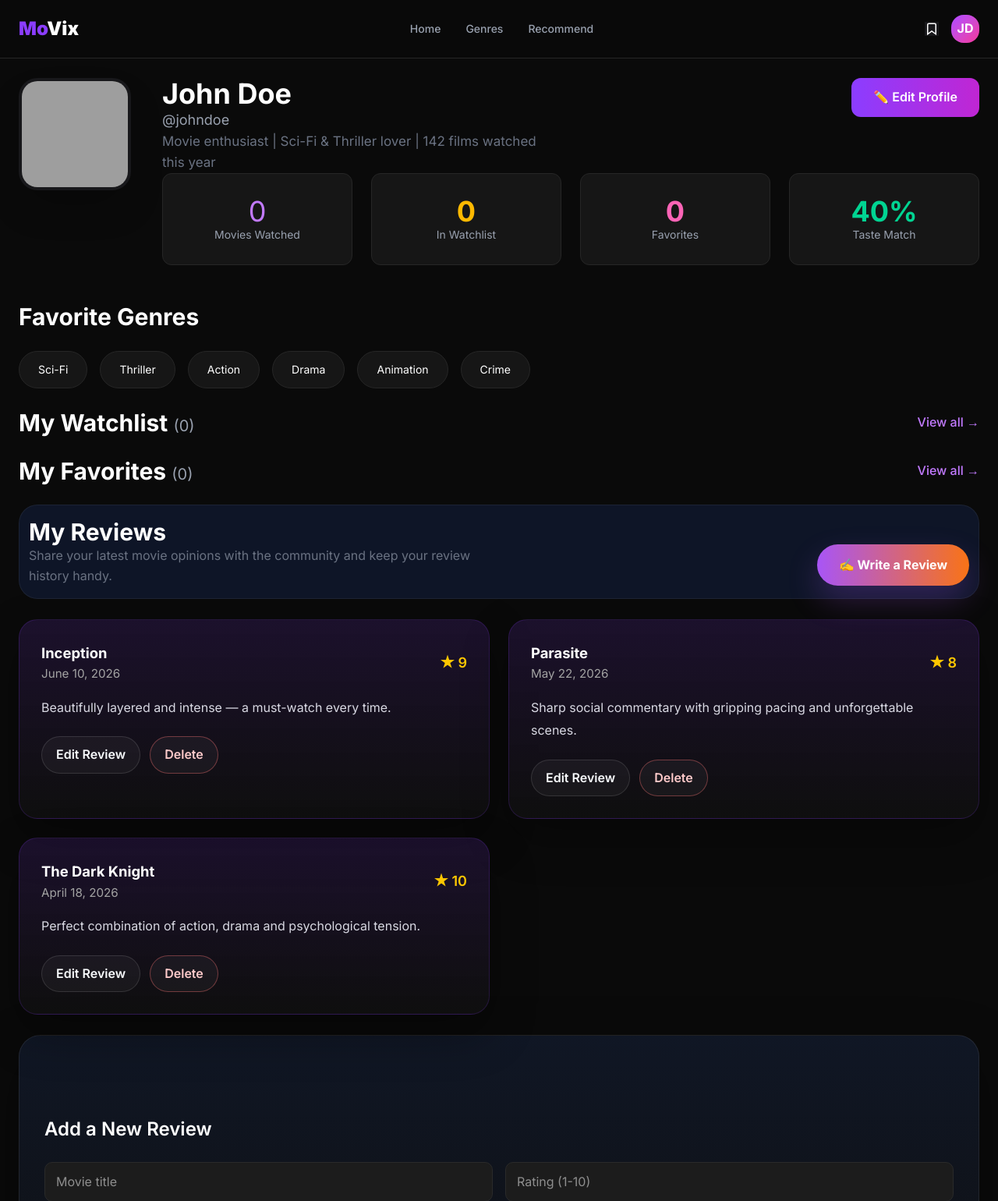
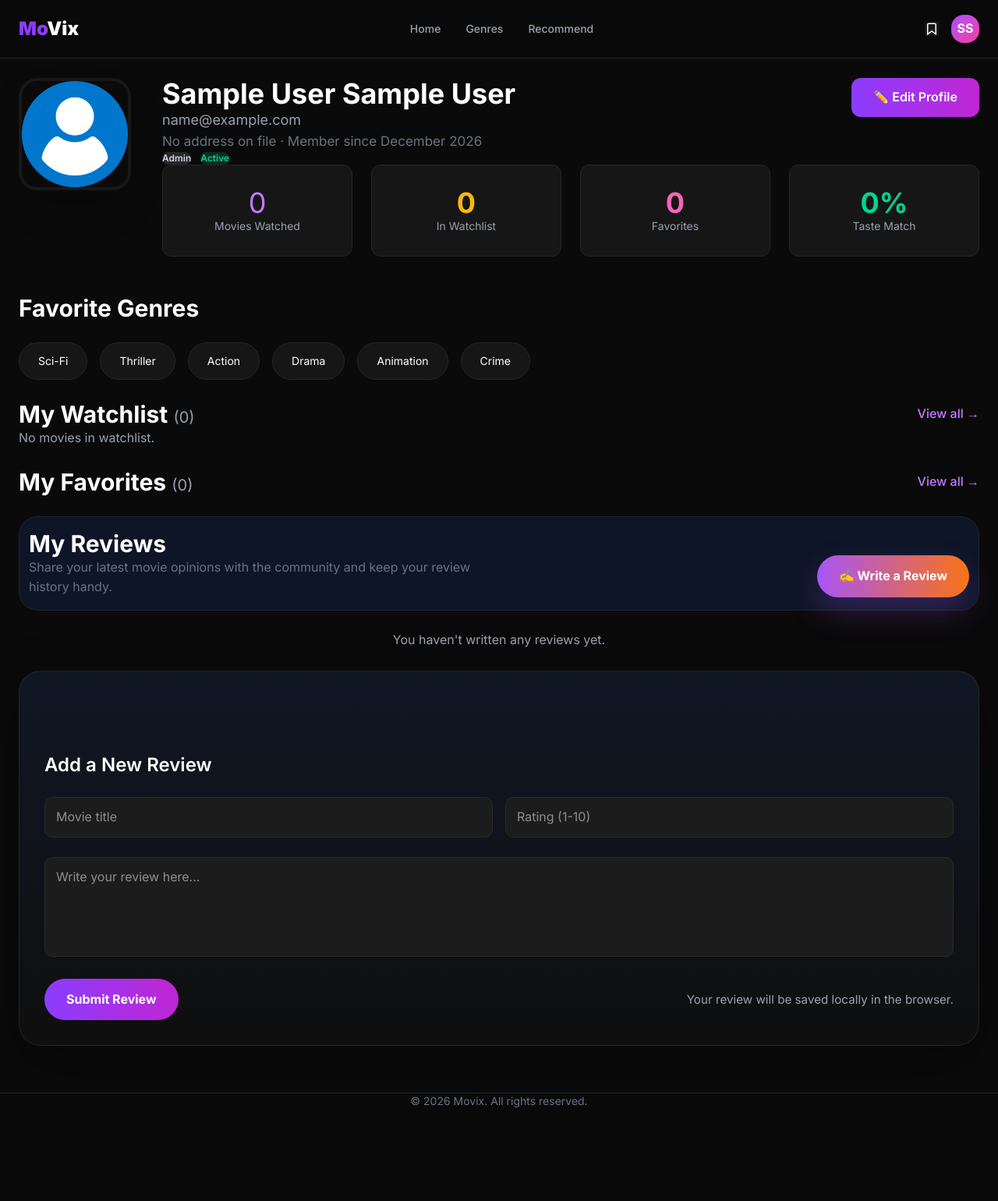
Before and after one commit to GenjaLuffy/Movix, a Flask app: page /profile in a window 1280 px wide. Shown: the top 1540 px of the page at 78% size. After the commit the page ends 1420 px from the top, so only its background shows below. Run offline with Flask 3, Linux system fonts and the light colour scheme; the visitor is signed in with stand-in values (Sample User, id 1); data that the repository does not hold is empty; parts of the project's set-up code (start-up, migrations or seed data) failed here and were passed over; grey boxes are pictures that could not be loaded.

Commit message:
profile complet

```diff
--- a/app.py
+++ b/app.py
@@ -4,6 +4,7 @@ import bcrypt
 from flask import (
     Flask,
     render_template,
+    session,
     request,
     redirect,
     session,
@@ -236,11 +237,74 @@ def logout():
 def home_page():
     return render_template("index.html")
 
-
 @app.route("/profile")
 @login_required
 def profile_page():
-    return render_template("profile.html")
+    conn = get_connection()
+    cursor = conn.cursor(dictionary=True)
+
+    user_id = session["user_id"]
+
+    # User details
+    cursor.execute("SELECT * FROM users WHERE id=%s", (user_id,))
+    user = cursor.fetchone()
+
+    # Movies Watched Count
+    cursor.execute(
+        "SELECT COUNT(*) AS total FROM watched WHERE user_id=%s",
+        (user_id,)
+    )
+    watched_count = cursor.fetchone()["total"]
+
+    # Watchlist Count
+    cursor.execute(
+        "SELECT COUNT(*) AS total FROM watchlist WHERE user_id=%s",
+        (user_id,)
+    )
+    watchlist_count = cursor.fetchone()["total"]
+
+    # Favorites Count
+    cursor.execute(
+        "SELECT COUNT(*) AS total FROM favorites WHERE user_id=%s",
+        (user_id,)
+    )
+    favorites_count = cursor.fetchone()["total"]
+
+    # Reviews Count
+    cursor.execute(
+        "SELECT COUNT(*) AS total FROM reviews WHERE user_id=%s",
+        (user_id,)
+    )
+    reviews_count = cursor.fetchone()["total"]
+
+    # Fetch all reviews
+    cursor.execute("""
+        SELECT
+            review_text,
+            rating,
+            status,
+            created_at,
+            movie_id
+        FROM reviews
+        WHERE user_id=%s
+        ORDER BY created_at DESC
+    """, (user_id,))
+    reviews = cursor.fetchall()
+
+    cursor.close()
+    conn.close()
+
+    return render_template(
+        "profile.html",
+        user=user,
+        watched_count=watched_count,
+        watchlist_count=watchlist_count,
+        favorites_count=favorites_count,
+        reviews_count=reviews_count,
+        reviews=reviews
+    )
+
+    return render_template("profile.html", user=user)
 
 
 # =====================================================
--- a/templates/profile.html
+++ b/templates/profile.html
@@ -17,15 +17,14 @@
     <!-- Navigation -->
     <nav class="nav">
         <div class="nav-content">
-            <a href="index.html" style="text-decoration:none;">
+            <a href="/home" style="text-decoration:none;">
                 <span style="font-size:24px;font-weight:900;">
                     <span style="color:var(--primary)">Mo</span>Vix
                 </span>
             </a>
 
             <div class="flex items-center gap-8">
-                <a href="index.html#trending"
-                    class="text-sm font-medium text-gray-400 hover:text-white transition">Home</a>
+                <a href="/home" class="text-sm font-medium text-gray-400 hover:text-white transition">Home</a>
                 <a href="index.html#genres"
                     class="text-sm font-medium text-gray-400 hover:text-white transition">Genres</a>
                 <a href="index.html#recommend"
@@ -42,7 +41,8 @@
 
                 <div
                     class="w-9 h-9 bg-gradient-to-br from-purple-500 to-pink-500 rounded-2xl flex items-center justify-center text-white font-bold cursor-pointer">
-                    <a href="profile.html">JD</a>
+                    <a href="/profile">{{ (user.first_name[0] ~ user.last_name[0])|upper if user and user.first_name
+                        and user.last_name else "?" }}</a>
                 </div>
             </div>
         </div>
@@ -52,9 +52,7 @@
         <!-- Profile Header -->
         <div class="flex flex-col md:flex-row gap-10 items-start mb-16">
             <div class="relative group w-36 h-36 flex-shrink-0">
-                <img id="profileAvatar"
-                    src="https://images.unsplash.com/photo-1507003211169-0a1dd7228f2d?w=400&h=400&fit=crop&crop=face"
-                    alt="Profile Picture"
+                <img id="profileAvatar" src="../static/images/user.png" alt="Profile Picture"
                     class="w-36 h-36 object-cover rounded-3xl border-4 border-zinc-900 shadow-2xl">
 
                 <div onclick="triggerFileInput()"
@@ -72,11 +70,22 @@
             <div class="flex-1">
                 <div class="flex flex-col sm:flex-row sm:items-start sm:justify-between gap-6">
                     <div>
-                        <h1 class="text-4xl font-bold">John Doe</h1>
-                        <p class="text-gray-400 mt-2 text-lg">@johndoe</p>
+                        <h1 class="text-4xl font-bold">{{ user.first_name }} {{ user.last_name }}</h1>
+                        <p class="text-gray-400 mt-2 text-lg">{{ user.email }}</p>
                         <p class="text-gray-500 mt-4 max-w-lg text-[17px]">
-                            Movie enthusiast | Sci-Fi & Thriller lover | 142 films watched this year
+                            {{ user.address if user.address else "No address on file" }}
+                            {% if user.created_at %}
+                            · Member since {{ user.created_at.strftime('%B %Y') }}
+                            {% endif %}
                         </p>
+                        <div class="flex items-center gap-3 mt-4">
+                            <span
+                                class="px-3 py-1 rounded-full text-xs font-semibold bg-zinc-800 text-gray-300 capitalize">{{
+                                user.role }}</span>
+                            <span
+                                class="px-3 py-1 rounded-full text-xs font-semibold {{ 'bg-emerald-500/20 text-emerald-400' if user.status == 'Active' else 'bg-red-500/20 text-red-400' }}">{{
+                                user.status }}</span>
+                        </div>
                     </div>
                     <button onclick="editProfile()" class="edit-btn self-start whitespace-nowrap">
                         ✏️ Edit Profile
@@ -109,9 +118,12 @@
                                 </button>
                             </div>
 
-                            <input id="editName" class="input" placeholder="Full Name">
-                            <input id="editUsername" class="input" placeholder="Username">
-                            <textarea id="editBio" class="input h-28 resize-none" placeholder="Bio"></textarea>
+                            <div class="grid grid-cols-2 gap-4">
+                                <input id="editFirstName" class="input" placeholder="First Name">
+                                <input id="editLastName" class="input" placeholder="Last Name">
+                            </div>
+                            <input id="editEmail" class="input" type="email" placeholder="Email">
+                            <textarea id="editAddress" class="input h-28 resize-none" placeholder="Address"></textarea>
 
                             <button onclick="saveProfile()" class="save-btn">
                                 Save Changes
@@ -123,15 +135,17 @@
                 <!-- Stats -->
                 <div class="stats-grid mt-12">
                     <div class="stat-card">
-                        <div class="text-4xl cursor-pointer text-purple-400" id="statWatched">0</div>
+                        <div class="text-4xl cursor-pointer text-purple-400" id="statWatched">{{ watched_count }}</div>
                         <div class="text-sm text-gray-400 mt-2">Movies Watched</div>
                     </div>
                     <a href="#watchlistPreview" class="stat-card stat-card-link">
-                        <div class="text-4xl cursor-pointer font-bold text-amber-400" id="statWatchlist">0</div>
+                        <div class="text-4xl cursor-pointer font-bold text-amber-400" id="statWatchlist">{{
+                            watchlist_count }}</div>
                         <div class="text-sm text-gray-400 mt-2">In Watchlist</div>
                     </a>
                     <a href="#favoritesPreview" class="stat-card stat-card-link">
-                        <div class="text-4xl cursor-pointer font-bold text-pink-400" id="statFavorites">0</div>
+                        <div class="text-4xl cursor-pointer font-bold text-pink-400" id="statFavorites">{{
+                            favorites_count }}</div>
                         <div class="text-sm text-gray-400 mt-2">Favorites</div>
                     </a>
                     <div class="stat-card">
@@ -145,7 +159,19 @@
         <!-- Favorite Genres -->
         <div class="mb-16">
             <h2 class="text-3xl font-bold mb-6">Favorite Genres</h2><br>
-            <div class="flex cursor-pointer gap-4" id="genreChips"></div><br>
+            <div class="flex cursor-pointer gap-4" id="genreChips">
+                {% if favorites %}
+                {% for movie in favorites %}
+                <div class="movie-card">
+                    <img src="{{ movie.poster }}" alt="{{ movie.title }}">
+                    <h3>{{ movie.title }}</h3>
+                    <p>{{ movie.year }}</p>
+                </div>
+                {% endfor %}
+                {% else %}
+                <p class="text-gray-400">No favorite movies.</p>
+                {% endif %}
+            </div><br>
         </div>
 
         <!-- Watchlist -->
@@ -155,7 +181,19 @@
                         id="wlCount">(0)</span></h2>
                 <a href="index.html#watchlist" class="text-purple-400 hover:text-purple-300 font-medium">View all →</a>
             </div>
-            <div id="watchlistPreview" class="movie-grid"></div><br>
+            <div id="watchlistPreview" class="movie-grid">
+                {% if watchlist %}
+                {% for movie in watchlist %}
+                <div class="movie-card">
+                    <img src="{{ movie.poster }}" alt="{{ movie.title }}">
+                    <h3>{{ movie.title }}</h3>
+                    <p>{{ movie.year }}</p>
+                </div>
+                {% endfor %}
+                {% else %}
+                <p class="text-gray-400">No movies in watchlist.</p>
+                {% endif %}
+            </div><br>
         </div>
         <!-- Favorites -->
         <div>
@@ -173,28 +211,91 @@
             <div class="review-header flex flex-col gap-6 xl:flex-row xl:items-end xl:justify-between mb-8">
                 <div>
                     <h2 class="text-3xl font-bold">My Reviews</h2>
-                    <p class="text-gray-500 mt-2 max-w-xl">Share your latest movie opinions with the community and keep your review history handy.</p>
+                    <p class="text-gray-500 mt-2 max-w-xl">Share your latest movie opinions with the community and keep
+                        your review history handy.</p>
                 </div>
-                <button onclick="openReviewForm()"
-                    class="review-cta">
+                <button onclick="openReviewForm()" class="review-cta">
                     ✍️ Write a Review
                 </button>
             </div> <br>
 
-            <div id="reviewSection" class="grid gap-6 md:grid-cols-2"></div><br>
+            <div id="reviewSection" class="grid gap-6 md:grid-cols-2">
+
+                {% if reviews %}
+
+                {% for review in reviews %}
+
+                <div class="bg-gray-900 rounded-xl border border-gray-700 p-5">
+
+                    <div class="flex justify-between items-start mb-3">
+
+                        <h3 class="text-xl font-semibold text-white">
+                            {{ review.title }}
+                        </h3>
+
+                        <span class="text-yellow-400 font-bold">
+                            ⭐ {{ review.rating }}/10
+                        </span>
+
+                    </div>
+
+                    <p class="text-gray-300 mb-4">
+                        {{ review.review_text }}
+                    </p>
+
+                    <div class="flex justify-between items-center text-sm">
+
+                        <span class="text-gray-500">
+                            {{ review.created_at.strftime('%d %b %Y') }}
+                        </span>
+
+                        {% if review.status == 'Approved' %}
+                        <span class="text-green-400 font-medium">
+                            Approved
+                        </span>
+                        {% elif review.status == 'Pending' %}
+                        <span class="text-yellow-400 font-medium">
+                            Pending
+                        </span>
+                        {% else %}
+                        <span class="text-red-400 font-medium">
+                            Rejected
+                        </span>
+                        {% endif %}
+
+                    </div>
+
+                </div>
+
+                {% endfor %}
+
+                {% else %}
+
+                <div class="col-span-2 text-center text-gray-400 py-10">
+                    You haven't written any reviews yet.
+                </div>
+
+                {% endif %}
+
+            </div><br>
 
             <div id="reviewFormCard" class="review-form-wrapper mt-12">
-                <div id="toastNotification" class="toast hidden"><span id="toastIcon" class="toast-icon"></span><span id="toastText" class="toast-text"></span><button id="toastAction" class="toast-action" type="button"></button></div>
+                <div id="toastNotification" class="toast hidden"><span id="toastIcon" class="toast-icon"></span><span
+                        id="toastText" class="toast-text"></span><button id="toastAction" class="toast-action"
+                        type="button"></button></div>
                 <h3 id="reviewFormHeader" class="text-2xl font-semibold mb-4">Add a New Review</h3><br>
                 <div class="grid gap-4 md:grid-cols-2">
                     <input id="reviewTitle" class="input" type="text" placeholder="Movie title" />
                     <input id="reviewRating" class="input" type="number" min="1" max="10" placeholder="Rating (1-10)" />
                 </div><br>
-                <textarea id="reviewText" class="input h-32 resize-none mt-4" placeholder="Write your review here..."></textarea>
+                <textarea id="reviewText" class="input h-32 resize-none mt-4"
+                    placeholder="Write your review here..."></textarea>
                 <div class="review-form-footer">
                     <button onclick="submitReview()" class="review-form-button">Submit Review</button>
-                    <button id="cancelReviewBtn" type="button" onclick="cancelReviewEdit()" class="review-cancel-btn" style="display:none;">Cancel Edit</button>
-                    <p id="reviewFormNote" class="review-form-note">Your review will be saved locally in the browser.</p>
+                    <button id="cancelReviewBtn" type="button" onclick="cancelReviewEdit()" class="review-cancel-btn"
+                        style="display:none;">Cancel Edit</button>
+                    <p id="reviewFormNote" class="review-form-note">Your review will be saved locally in the browser.
+                    </p>
                 </div>
             </div>
         </div>
@@ -237,9 +338,10 @@
                         Remove Favorite
                     </button>
                 </div><br>
-                <button id="modalReviewBtn" onclick="openReviewForm(currentMovieId)" class="action-btn cursor-pointer btn-review">
-                        ✍️ Review Movie
-                    </button>
+                <button id="modalReviewBtn" onclick="openReviewForm(currentMovieId)"
+                    class="action-btn cursor-pointer btn-review">
+                    ✍️ Review Movie
+                </button>
 
                 <div class="mt-12">
                     <h3 class="text-xl font-semibold mb-6">Similar Movies</h3>
@@ -250,6 +352,11 @@
     </div>
 
     <script>
+        // ==========================================
+        // CURRENT USER (rendered server-side from the /profile route)
+        // ==========================================
+        // const currentUser = {{ user | tojson | safe }};
+
         // ==========================================
         // MOVIE DATABASE WITH REAL TMDB POSTERS
         // ==========================================
@@ -394,101 +501,6 @@
             const favoriteScore = favorites.length * 2;
             const match = Math.min(100, 40 + genreScore + favoriteScore);
             document.getElementById('statTasteMatch').textContent = `${match}%`;
-        }
-
-        function renderWatchlist() {
-            const container = document.getElementById('watchlistPreview');
-            container.innerHTML = '';
-            const items = movies.filter(m => watchlist.includes(m.id));
-            items.forEach(m => container.appendChild(createMiniCard(m, 'watchlist')));
-
-            document.getElementById('wlCount').textContent = `(${items.length})`;
-            document.getElementById('statWatchlist').textContent = items.length;
-        }
-
-        function renderFavorites() {
-            const container = document.getElementById('favoritesPreview');
-            container.innerHTML = '';
-            const items = movies.filter(m => favorites.includes(m.id));
-            items.forEach(m => container.appendChild(createMiniCard(m, 'favorites')));
-
-            document.getElementById('favCount').textContent = `(${items.length})`;
-            document.getElementById('statFavorites').textContent = items.length;
-            renderTasteMatch();
-        }
-
-        function renderReviewSection() {
-            const container = document.getElementById('reviewSection');
-            container.innerHTML = '';
-
-            if (!userReviews.length) {
-                container.innerHTML = `
-                    <div class="review-card review-card-empty">
-                        <p class="review-card-title">No reviews yet</p>
-                        <p class="review-card-text text-gray-400">Write your first movie review to see it appear here.</p>
-                    </div>
-                `;
-                return;
-            }
-
-            userReviews.forEach((review, index) => {
-                const movie = review.movieId ? getMovie(review.movieId) : null;
-                const card = document.createElement('div');
-                card.className = 'review-card';
-
-                const header = document.createElement('div');
-                header.className = 'review-card-header';
-
-                const headerTitle = document.createElement('div');
-                const title = document.createElement('p');
-                title.className = 'review-card-title';
-                title.textContent = review.title;
-                const date = document.createElement('p');
-                date.className = 'review-card-date';
-                date.textContent = review.date;
-                headerTitle.appendChild(title);
-                headerTitle.appendChild(date);
-
-                const rating = document.createElement('div');
-                rating.className = 'text-yellow-400 font-semibold text-lg';
-                rating.textContent = `★ ${review.rating}`;
-
-                header.appendChild(headerTitle);
-                header.appendChild(rating);
-                card.appendChild(header);
-
-                const text = document.createElement('p');
-                text.className = 'review-card-text';
-                text.textContent = review.text;
-                card.appendChild(text);
-
-                if (movie) {
-                    const movieMeta = document.createElement('p');
-                    movieMeta.className = 'review-card-movie';
-                    movieMeta.innerHTML = `Review for: <span class="review-card-movie-title">${movie.title}</span> • ${movie.genre} (${movie.year})`;
-                    card.appendChild(movieMeta);
-                }
-
-                const actions = document.createElement('div');
-                actions.className = 'review-card-actions';
-
-                const editBtn = document.createElement('button');
-                editBtn.type = 'button';
-                editBtn.className = 'review-edit-btn';
-                editBtn.textContent = 'Edit Review';
-                editBtn.addEventListener('click', () => editReview(index));
-
-                const deleteBtn = document.createElement('button');
-                deleteBtn.type = 'button';
-                deleteBtn.className = 'review-delete-btn';
-                deleteBtn.textContent = 'Delete';
-                deleteBtn.addEventListener('click', () => deleteReview(index));
-
-                actions.appendChild(editBtn);
-                actions.appendChild(deleteBtn);
-                card.appendChild(actions);
-                container.appendChild(card);
-            });
         }
 
         function submitReview() {
@@ -810,10 +822,10 @@
         function editProfile() {
             const modal = document.getElementById('editModal');
 
-            document.getElementById('editName').value = "John Doe";
-            document.getElementById('editUsername').value = "@johndoe";
-            document.getElementById('editBio').value =
-                "Movie enthusiast | Sci-Fi & Thriller lover | 142 films watched this year";
+            document.getElementById('editFirstName').value = currentUser.first_name || '';
+            document.getElementById('editLastName').value = currentUser.last_name || '';
+            document.getElementById('editEmail').value = currentUser.email || '';
+            document.getElementById('editAddress').value = currentUser.address || '';
 
             document.getElementById('editAvatarPreview').src =
                 document.getElementById('profileAvatar').src;
@@ -834,17 +846,44 @@
             }, 200);
         }
 
-        function saveProfile() {
-            document.querySelector("h1").textContent =
-                document.getElementById('editName').value;
+        // Saves the edited profile fields back to the server.
+        // Expects a POST /profile/update endpoint that accepts JSON
+        // { first_name, last_name, email, address } and updates the
+        // logged-in user's row in the `users` table. Add that route
+        // server-side if it doesn't exist yet.
+        async function saveProfile() {
+            const updated = {
+                first_name: document.getElementById('editFirstName').value.trim(),
+                last_name: document.getElementById('editLastName').value.trim(),
+                email: document.getElementById('editEmail').value.trim(),
+                address: document.getElementById('editAddress').value.trim()
+            };
 
-            document.querySelector("p.text-gray-400").textContent =
-                document.getElementById('editUsername').value;
+            if (!updated.first_name || !updated.last_name || !updated.email) {
+                showToast('First name, last name, and email are required.', 'error');
+                return;
+            }
 
-            document.querySelector(".text-gray-500").textContent =
-                document.getElementById('editBio').value;
+            try {
+                const res = await fetch('/profile/update', {
+                    method: 'POST',
+                    headers: { 'Content-Type': 'application/json' },
+                    body: JSON.stringify(updated)
+                });
 
-            closeEditModal();
+                if (!res.ok) throw new Error('Request failed');
+
+                Object.assign(currentUser, updated);
+                document.querySelector('h1.text-4xl.font-bold').textContent =
+                    `${updated.first_name} ${updated.last_name}`;
+                document.querySelector('.text-gray-400.mt-2.text-lg').textContent = updated.email;
+
+                showToast('Profile updated successfully!', 'success');
+                closeEditModal();
+            } catch (err) {
+                console.error('Failed to save profile:', err);
+                showToast('Could not save changes. Please try again.', 'error');
+            }
         }
 
         function changeAvatar() {
```
Also changed, not shown: static/images/user.png (added).
